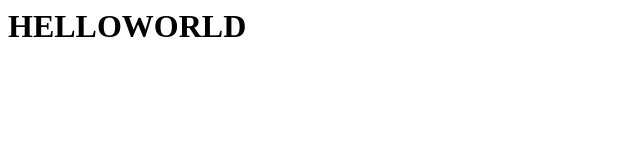
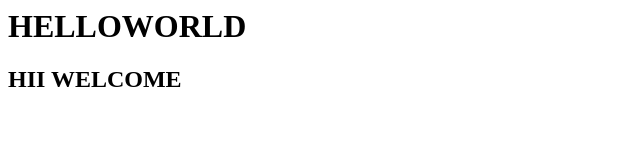
Before and after one commit to Preethi12345678910/demo22, a plain HTML site: page index.html in a window 1280 px wide. Shown: the whole page, without its empty margins (0-640 px from the left). Drawn offline with Linux system fonts and the light colour scheme.

Commit message:
Update index.html

```diff
--- a/index.html
+++ b/index.html
@@ -1,5 +1,6 @@
 <html>
 <body>
 <h1>HELLOWORLD</h1>
+  <h2>HII WELCOME</h2>
 </body>
 </html>
```
